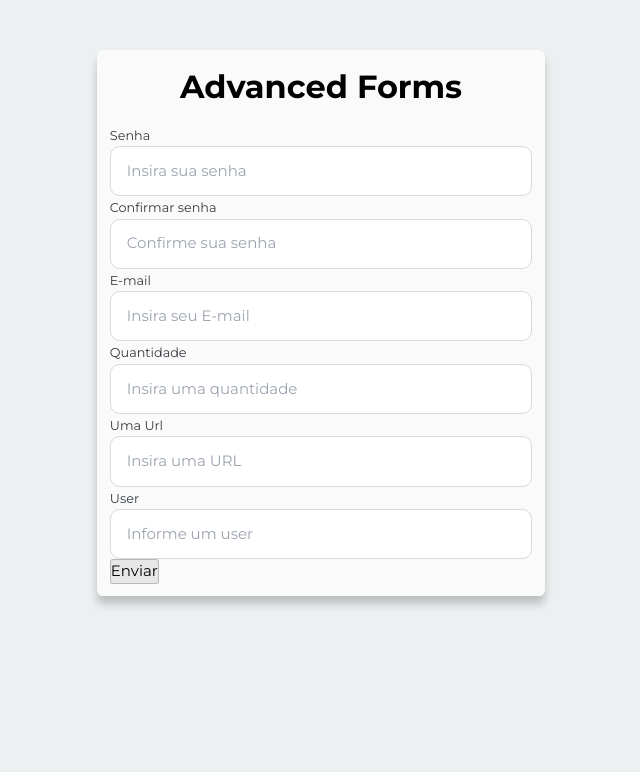
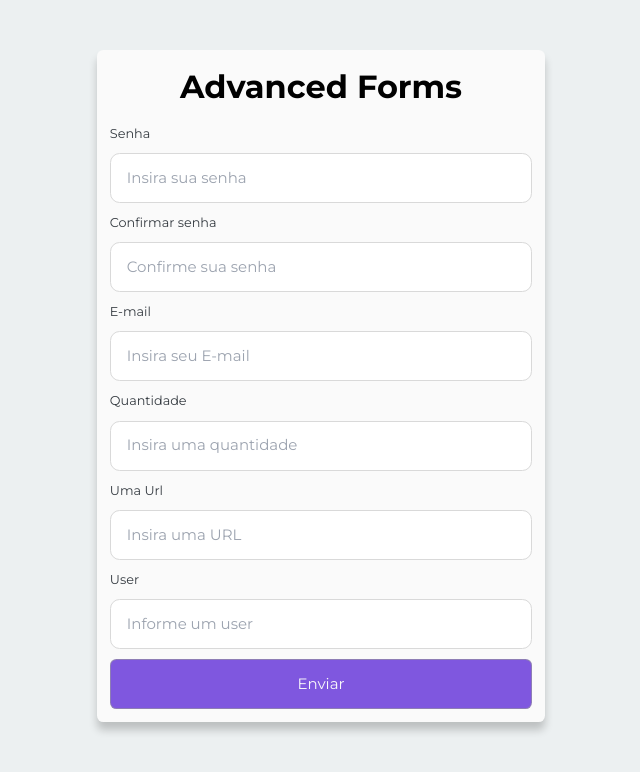
Before and after one commit to SoaresLeonardo/next-js-development, a Next.js app: page /form in a window 1280 px wide. Shown: the top 772 px of the page, without its empty margins (319-959 px from the left). Built offline with nearby package versions, Linux system fonts and the light colour scheme.

Commit message:
Update styles.ts

```diff
--- a/src/components/Container/styles.ts
+++ b/src/components/Container/styles.ts
@@ -1,10 +1,6 @@
 import styled, { css } from 'styled-components';
 
 export const Container = styled.div`
-  h1 {
-    text-align: center;
-  }
-
   ${({ theme }) => css`
     max-width: 28rem;
     background-color: ${theme.colors.white};
@@ -17,17 +13,23 @@ export const Container = styled.div`
     border-radius: ${theme.border.radius};
 
     button {
-    /* color: ${theme.colors.white}; */
-    /* padding: ${theme.spacings.xxxsmall};
+      color: ${theme.colors.white};
+      padding: ${theme.spacings.xxxsmall};
       background-color: ${theme.colors.purple_100};
 
       color: ${theme.colors.white};
       border-radius: ${theme.border.radius};
       width: 100%;
       transition: 0.1s;
+    }
 
-    &:hover {
-      background-color: ${theme.colors.secundary};
-    } */
+    h1 {
+      text-align: center;
+    }
+
+    form {
+      display: grid;
+      gap: 10px;
+    }
   `}
 `;
```
Lines whose indentation alone changed are shown as unchanged.
